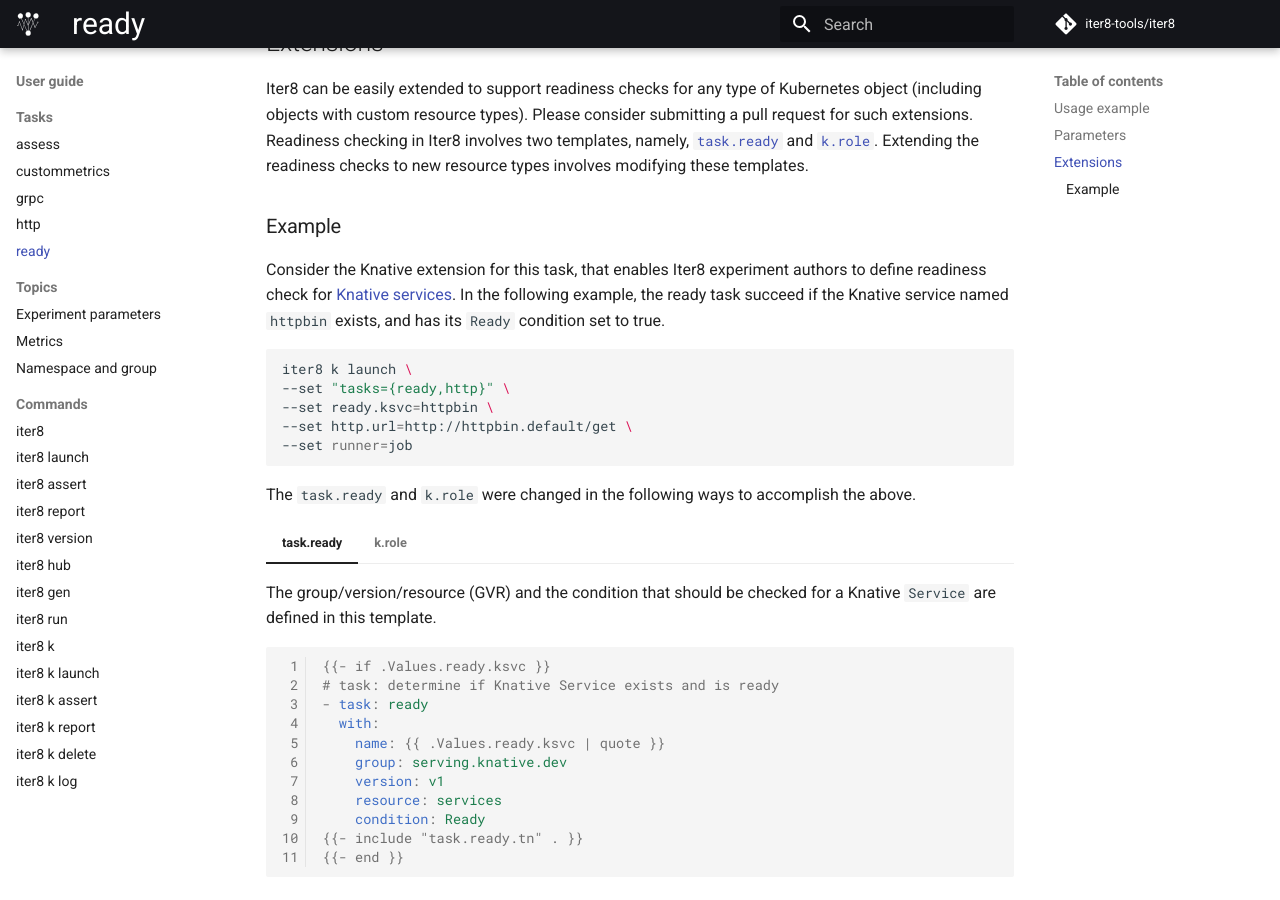
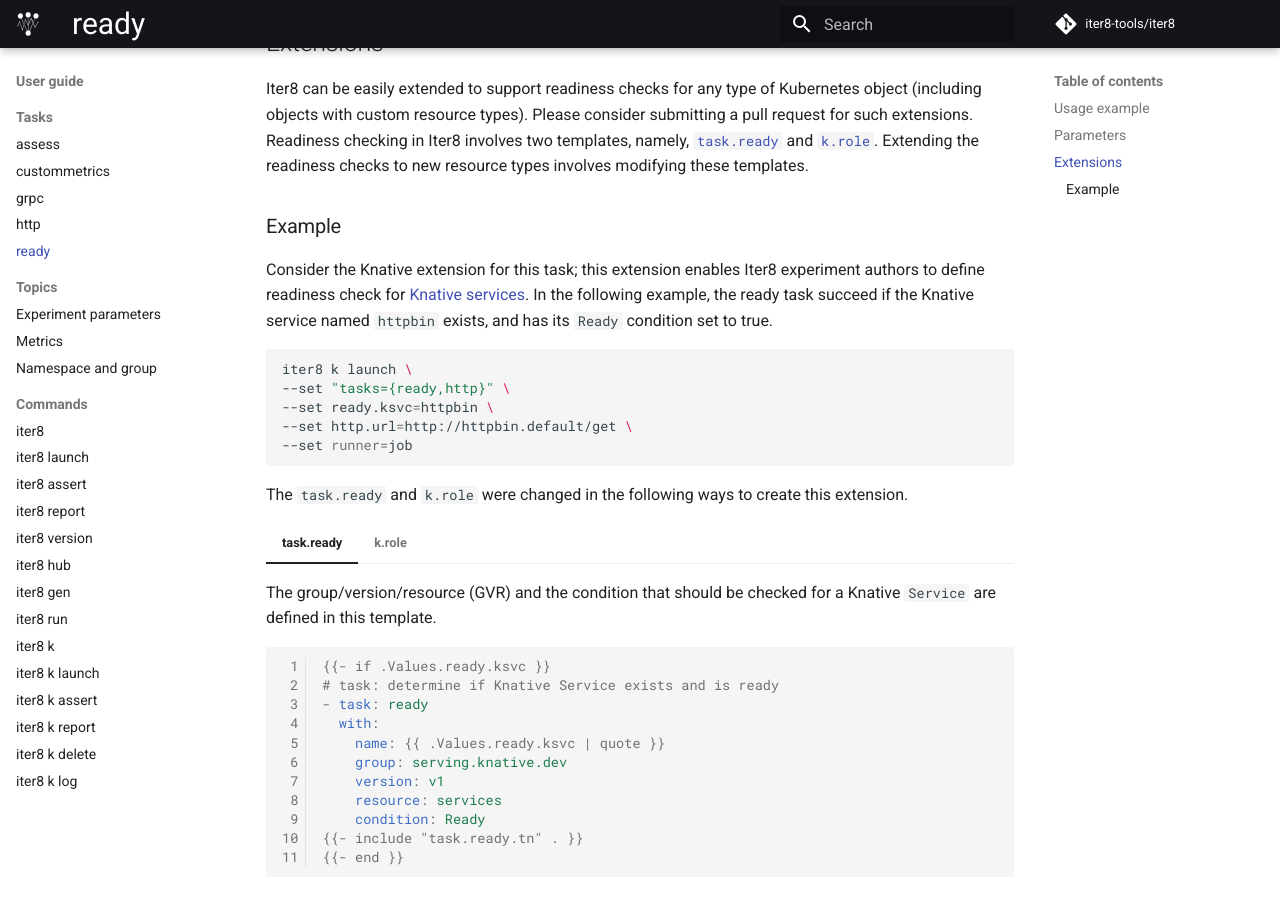
Before and after one commit to iter8-tools/docs, an MkDocs documentation site: the page built from docs/user-guide/tasks/ready.md, in a window 1280 px wide and 900 px high, scrolled down 1044 px. Built offline with MkDocs 1.6.1 and Material for MkDocs 9.7.7, drawn with Linux system fonts in a browser that asks for light colours; comment, search, counter and statistics services are not loaded; the version menu is left out.

Commit message:
readiness check descriptions
Signed-off-by: Srinivasan Parthasarathy <spartha@us.ibm.com>

````diff
--- a/docs/user-guide/tasks/ready.md
+++ b/docs/user-guide/tasks/ready.md
@@ -34,7 +34,7 @@
 
 ### Example
 
-Consider the Knative extension for this task, that enables Iter8 experiment authors to define readiness check for [Knative services](https://knative.dev/docs/serving). In the following example, the ready task succeed if the Knative service named `httpbin` exists, and has its `Ready` condition set to true.
+Consider the Knative extension for this task; this extension enables Iter8 experiment authors to define readiness check for [Knative services](https://knative.dev/docs/serving). In the following example, the ready task succeed if the Knative service named `httpbin` exists, and has its `Ready` condition set to true.
 
 ```shell
 iter8 k launch \
@@ -44,7 +44,7 @@
 --set runner=job
 ```
 
-The `task.ready` and `k.role` were changed in the following ways to accomplish the above.
+The `task.ready` and `k.role` were changed in the following ways to create this extension.
 
 === "task.ready"
     The group/version/resource (GVR) and the condition that should be checked for a Knative `Service` are defined in this template.
````
Also changed, not shown: other parts of docs/user-guide/tasks/ready.md (+1 -1 lines).
